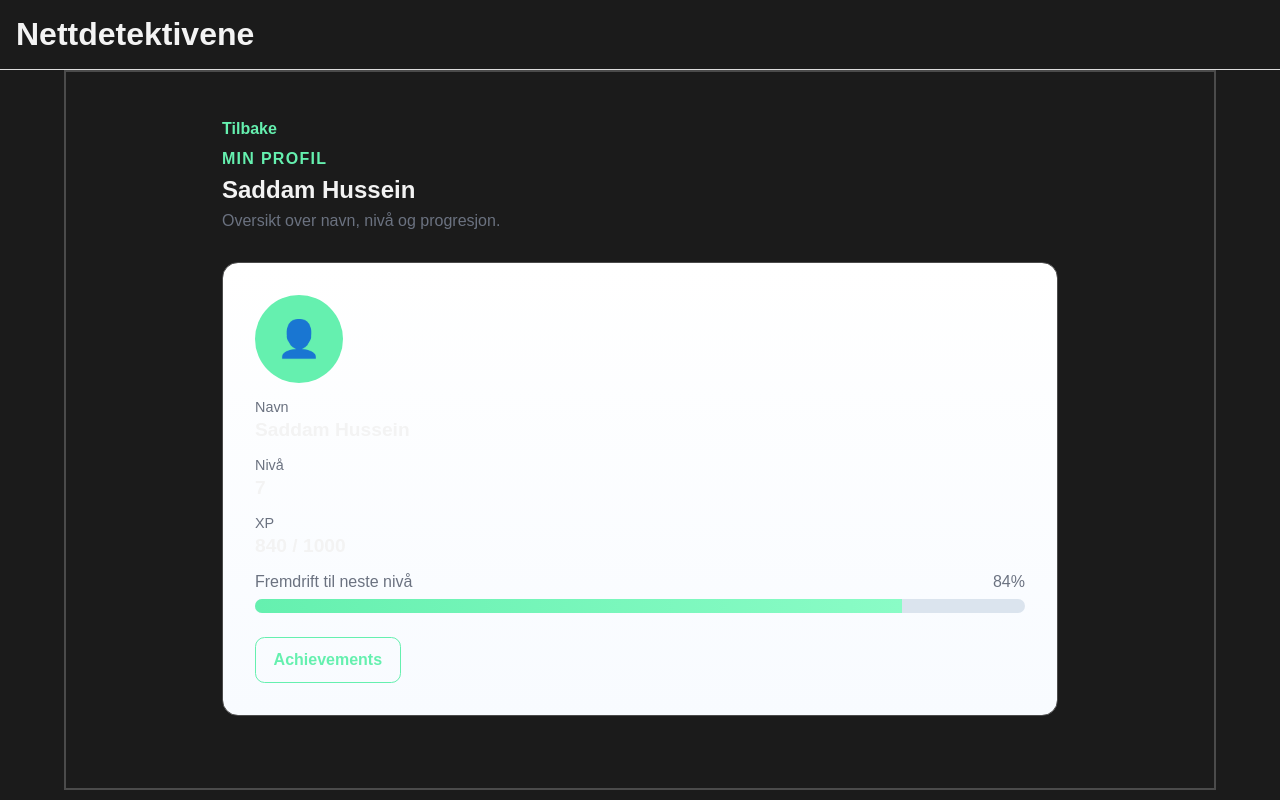
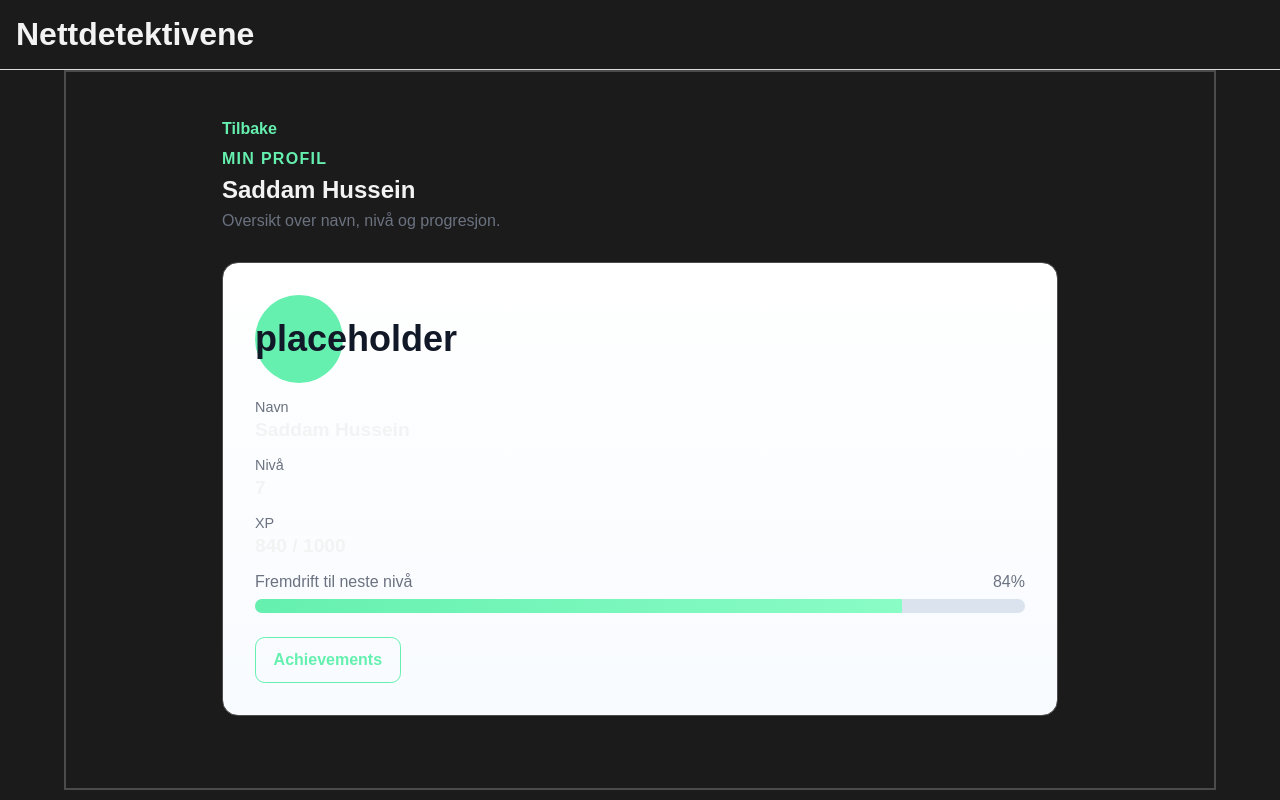
Before and after one commit to moss-flower/nettdetektivene-systemutvkling2, a Nuxt app in the folder frontend/: page /student/profile in a window 1280 px wide. Built offline with nearby package versions, Linux system fonts and the light colour scheme.

Commit message:
chore(frontend): update student profile placeholder

```diff
--- a/frontend/app/pages/student/profile.vue
+++ b/frontend/app/pages/student/profile.vue
@@ -16,7 +16,7 @@ const xpProgress = Math.round((currentXp / nextLevelXp) * 100)
     </header>
 
     <div class="profileCard">
-      <div class="avatarWrap" aria-hidden="true">👤</div>
+      <div class="avatarWrap" aria-hidden="true">placeholder</div>
 
       <div class="infoBlock">
         <p class="label">Navn</p>
```
